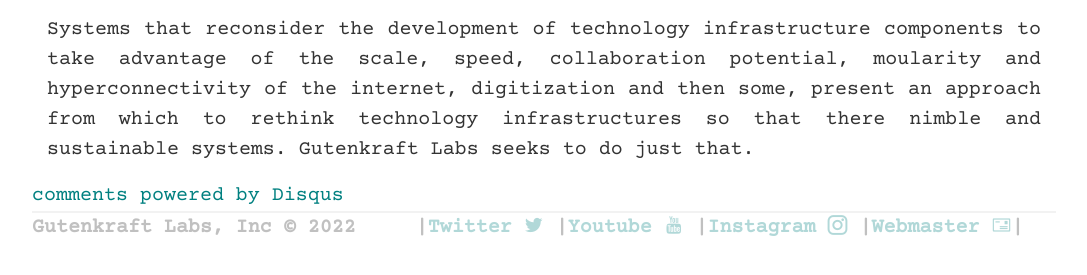
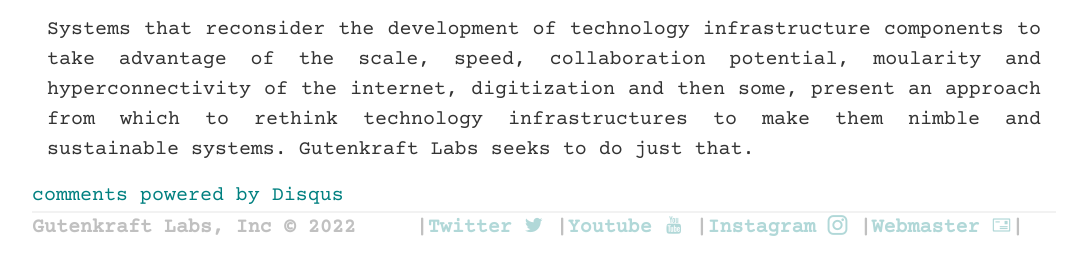
Before and after one commit to oferonmi/datafilik.github.io, a Jekyll site: the page built from _posts/2022-09-24-on-technology-infrastructure.md, in a window 1280 px wide and 900 px high, scrolled down 2539 px. Shown: the part 617-892 px from the top of the window, without its empty margins (96-1183 px from the left). Built offline with Jekyll 4.4.1, drawn with Linux system fonts in a browser that asks for light colours; some web fonts are replaced; comment, search, counter and statistics services are not loaded.

Commit message:
content update

```diff
--- a/_posts/2022-09-24-on-technology-infrastructure.md
+++ b/_posts/2022-09-24-on-technology-infrastructure.md
@@ -44,6 +44,6 @@ published: true
         The internet has been instrumental to reducing/removing barriers to large scale operation and collaboration. This much is evident in the management and operation of open-source projects and the 3D maker movement. For instance, in terms of resource mobilization, blockchains  have added further strength to crowdfunding as an addition to and more accessible systems for raising finiacial capital as was denmonstrated in the issuance of cryptographic and governance tokens via initial coin offerings (ICO) that launched various cryptocurrency projects. Crowdfunding, in and of itself, presented a new approach to raise initial capital from a commons of global scope as was most aptly seen in the development of the Oculus Rift, the Pebble smart watch and a host of other projects. In terms of human capital, this can now be sourced and organized over various geographical locations using the internet. Furthermore, the effectiveness of the internet (specifically social network services) for advocacy ends, is proven as revealed in the Arab springs, grassroot political campaigns and the GameStop short squeeze by retail investors. The efficacy of social mobiliztion though relies on many loose variables (such as the right environment, community coherence etc.) which need to hold for them to be effective.
     </p>
     <p align="justify">
-        Systems that reconsider the development of technology infrastructure components to  take advantage of the scale, speed, collaboration potential, moularity and hyperconnectivity of the internet, digitization  and then some, present an approach from which to rethink technology infrastructures so that there nimble  and sustainable systems. Gutenkraft Labs seeks to do just that.
+        Systems that reconsider the development of technology infrastructure components to  take advantage of the scale, speed, collaboration potential, moularity and hyperconnectivity of the internet, digitization  and then some, present an approach from which to rethink technology infrastructures to make them nimble  and sustainable systems. Gutenkraft Labs seeks to do just that.
     </p>
 </section>
```
